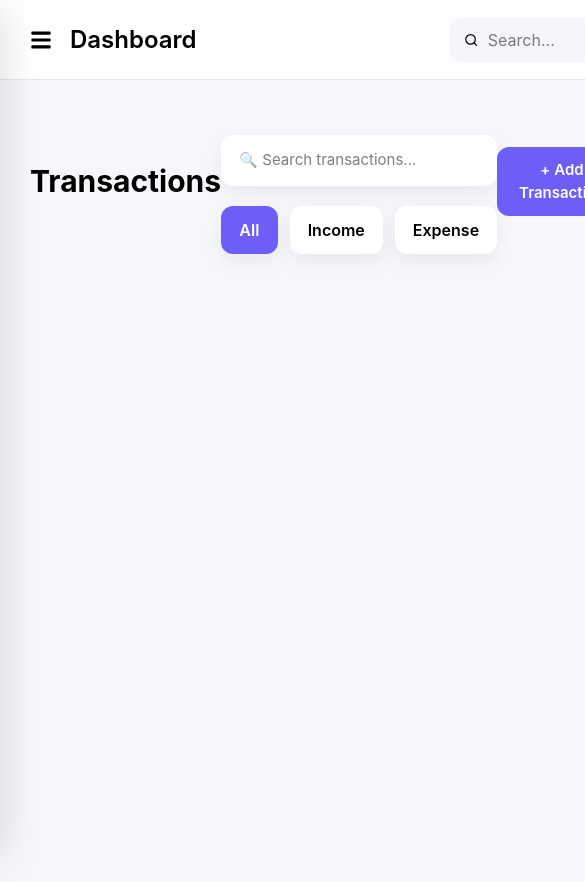
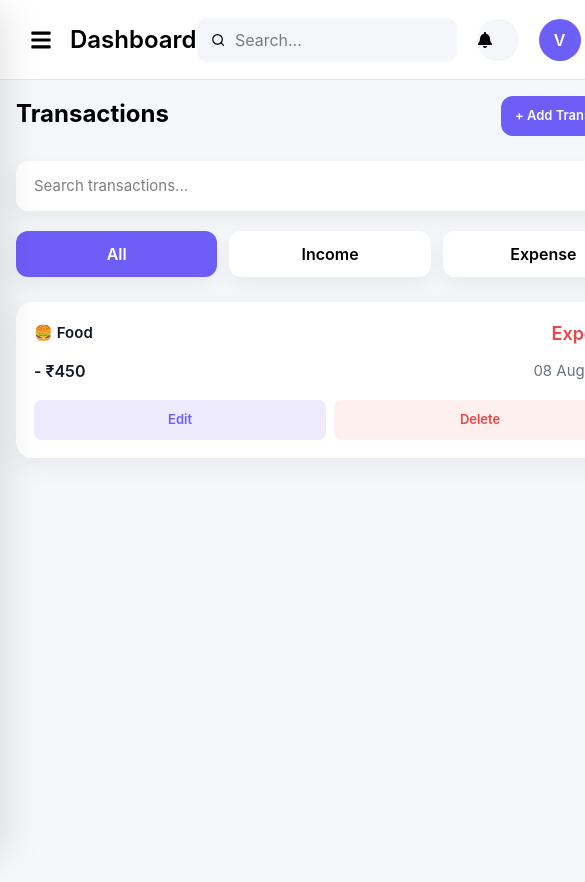
Before and after one commit to vinaymaurya-1234/FinTrack, a React (Vite) app in the folder client/: page /transactions in a window 390 px wide. Shown: the top 882 px of the page, 585 px wide, since content can reach past the window. Built offline with nearby package versions, Linux system fonts and the light colour scheme.

Commit message:
Styled transactions page

```diff
--- a/client/src/pages/Transactions.css
+++ b/client/src/pages/Transactions.css
@@ -1,136 +1,284 @@
-.transactions-page{
-    padding:30px;
-    background:#f5f7fb;
-    min-height:100vh;
+.transactions-page {
+  padding: 30px;
+  background: #f5f7fb;
+  min-height: 100vh;
 }
 
-.transactions-header{
-    display:flex;
-    justify-content:space-between;
-    align-items:center;
+/* Header */
+
+.transactions-header {
+  display: flex;
+  justify-content: space-between;
+  align-items: center;
 }
 
-.transactions-header h2{
-    font-size:30px;
-    font-weight:700;
+.transactions-header h2 {
+  font-size: 30px;
+  font-weight: 700;
+  margin: 0;
 }
 
-.add-btn{
-    border:none;
-    cursor:pointer;
+/* Add Button */
 
-    background:#6d5ef8;
-    color:white;
-
-    padding:12px 22px;
-
-    border-radius:12px;
-
-    font-size:15px;
-    font-weight:600;
-
-    transition:.3s;
+.add-btn {
+  border: none;
+  cursor: pointer;
+  background: #6d5ef8;
+  color: white;
+  padding: 12px 22px;
+  border-radius: 12px;
+  font-size: 15px;
+  font-weight: 600;
+  transition: 0.3s;
 }
 
-.add-btn:hover{
-    background:#5a4ae3;
+.add-btn:hover {
+  background: #5b4ce0;
 }
 
-/* ===========================
-   Search + Filter
-=========================== */
+/* Search + Filter */
 
-.transactions-toolbar{
-
-    margin-top:25px;
-
-    display:flex;
-    justify-content:space-between;
-    align-items:center;
-    gap:20px;
-
+.transactions-toolbar {
+  margin-top: 25px;
+  display: flex;
+  justify-content: space-between;
+  align-items: center;
+  gap: 20px;
 }
 
-.search-input{
-
-    flex:1;
-
-    padding:14px 18px;
-
-    border:none;
-
-    border-radius:12px;
-
-    background:white;
-
-    font-size:15px;
-
-    outline:none;
-
-    box-shadow:0 8px 20px rgba(0,0,0,.06);
-
+.search-input {
+  flex: 1;
+  padding: 14px 18px;
+  border: none;
+  border-radius: 12px;
+  background: white;
+  font-size: 15px;
+  outline: none;
+  box-shadow: 0 8px 20px rgba(0, 0, 0, 0.06);
 }
 
-.filter-buttons{
-
-    display:flex;
-    gap:12px;
-
+.filter-buttons {
+  display: flex;
+  gap: 12px;
 }
 
-.filter-buttons button{
-
-    border:none;
-
-    background:white;
-
-    padding:12px 18px;
-
-    border-radius:12px;
-
-    cursor:pointer;
-
-    font-weight:600;
-
-    transition:.3s;
-
-    box-shadow:0 8px 20px rgba(0,0,0,.06);
-
+.filter-buttons button {
+  border: none;
+  background: white;
+  padding: 12px 18px;
+  border-radius: 12px;
+  cursor: pointer;
+  font-weight: 600;
+  transition: 0.3s;
+  box-shadow: 0 8px 20px rgba(0, 0, 0, 0.06);
 }
 
-.filter-buttons button:hover{
-
-    background:#6d5ef8;
-    color:white;
-
+.filter-buttons button:hover {
+  background: #6d5ef8;
+  color: white;
 }
 
-.filter-buttons .active{
-
-    background:#6d5ef8;
-    color:white;
-
+.filter-buttons .active {
+  background: #6d5ef8;
+  color: white;
 }
 
-@media (max-width:768px){
+/* =========================
+   Transactions Table
+========================= */
 
-.transactions-toolbar{
-
-    flex-direction:column;
-    align-items:stretch;
-
+.transactions-table {
+  margin-top: 25px;
+  background: white;
+  border-radius: 16px;
+  overflow: hidden;
+  box-shadow: 0 8px 25px rgba(0, 0, 0, 0.06);
 }
 
-.filter-buttons{
+/* Table Header */
 
-    justify-content:space-between;
+.table-header {
+  display: grid;
+  grid-template-columns: 2fr 1.3fr 1.3fr 1.5fr 1.5fr;
+  align-items: center;
+  padding: 18px 22px;
+  background: #fafafa;
+  border-bottom: 1px solid #eeeeee;
 
+  font-size: 14px;
+  font-weight: 600;
+  color: #6b7280;
 }
 
-.filter-buttons button{
+/* Table Row */
 
-    flex:1;
+.table-row {
+  display: grid;
+  grid-template-columns: 2fr 1.3fr 1.3fr 1.5fr 1.5fr;
+  align-items: center;
 
+  padding: 20px 22px;
+
+  border-bottom: 1px solid #eeeeee;
+
+  font-size: 15px;
+  color: #111827;
 }
 
+.table-row:last-child {
+  border-bottom: none;
 }
+
+.table-row:hover {
+  background: #fafaff;
+}
+
+/* Expense */
+
+.expense {
+  color: #ef4444;
+  font-weight: 600;
+}
+
+/* Amount */
+
+.amount {
+  font-weight: 600;
+}
+
+/* Actions */
+
+.actions {
+  display: flex;
+  gap: 8px;
+}
+
+.actions button {
+  border: none;
+  cursor: pointer;
+  padding: 8px 12px;
+  border-radius: 8px;
+  font-size: 13px;
+  font-weight: 600;
+}
+
+.edit-btn {
+  background: #eeeaff;
+  color: #6d5ef8;
+}
+
+.edit-btn:hover {
+  background: #6d5ef8;
+  color: white;
+}
+
+.delete-btn {
+  background: #fff0f0;
+  color: #ef4444;
+}
+
+.delete-btn:hover {
+  background: #ef4444;
+  color: white;
+}
+
+/* =========================
+   Tablet
+========================= */
+
+@media (max-width: 900px) {
+  .transactions-page {
+    padding: 22px;
+  }
+
+  .table-header,
+  .table-row {
+    grid-template-columns: 1.7fr 1.2fr 1.2fr 1.4fr 1.5fr;
+    padding: 16px;
+  }
+}
+
+/* =========================
+   Mobile
+========================= */
+
+@media (max-width: 768px) {
+  .transactions-page {
+    padding: 16px;
+  }
+
+  .transactions-header {
+    align-items: flex-start;
+    gap: 15px;
+  }
+
+  .transactions-header h2 {
+    font-size: 24px;
+  }
+
+  .add-btn {
+    padding: 10px 14px;
+    font-size: 13px;
+  }
+
+  .transactions-toolbar {
+    flex-direction: column;
+    align-items: stretch;
+  }
+
+  .search-input {
+    width: 100%;
+    box-sizing: border-box;
+  }
+
+  .filter-buttons {
+    justify-content: space-between;
+  }
+
+  .filter-buttons button {
+    flex: 1;
+    padding: 11px 8px;
+  }
+
+  /* Mobile table becomes cards */
+
+  .table-header {
+    display: none;
+  }
+
+  .table-row {
+    display: grid;
+    grid-template-columns: 1fr 1fr;
+    gap: 12px;
+
+    padding: 18px;
+  }
+
+  .table-row > span:nth-child(1) {
+    font-weight: 600;
+  }
+
+  .table-row > span:nth-child(2) {
+    text-align: right;
+  }
+
+  .table-row > span:nth-child(3) {
+    font-size: 16px;
+    font-weight: 600;
+  }
+
+  .table-row > span:nth-child(4) {
+    text-align: right;
+    color: #6b7280;
+  }
+
+  .actions {
+    grid-column: 1 / -1;
+    margin-top: 5px;
+  }
+
+  .actions button {
+    flex: 1;
+    padding: 10px;
+  }
+}
--- a/client/src/pages/Transactions.jsx
+++ b/client/src/pages/Transactions.jsx
@@ -3,13 +3,20 @@ import "./Transactions.css";
 function Transactions() {
   return (
     <div className="transactions-page">
+
       <div className="transactions-header">
         <h2>Transactions</h2>
 
+        <button className="add-btn">
+          + Add Transaction
+        </button>
+      </div>
+
       <div className="transactions-toolbar">
+
         <input
           type="text"
-            placeholder="🔍 Search transactions..."
+          placeholder="Search transactions..."
           className="search-input"
         />
 
@@ -18,11 +25,11 @@ function Transactions() {
           <button>Income</button>
           <button>Expense</button>
         </div>
+
       </div>
 
-        <button className="add-btn">+ Add Transaction</button>
+      <div className="transactions-table">
 
-        <div className="transactions-table">
         <div className="table-header">
           <span>Category</span>
           <span>Type</span>
@@ -32,22 +39,39 @@ function Transactions() {
         </div>
 
         <div className="table-body">
-            {/* Dummy Row */}
 
           <div className="table-row">
+
             <span>🍔 Food</span>
-              <span className="expense">Expense</span>
-              <span>₹450</span>
-              <span>08 Aug 2026</span>
+
+            <span className="expense">
+              Expense
+            </span>
+
+            <span className="amount">
+              - ₹450
+            </span>
+
+            <span>
+              08 Aug 2026
+            </span>
 
             <div className="actions">
-                <button>Edit</button>
-                <button>Delete</button>
+              <button className="edit-btn">
+                Edit
+              </button>
+
+              <button className="delete-btn">
+                Delete
+              </button>
             </div>
+
           </div>
+
         </div>
+
       </div>
-      </div>
+
     </div>
   );
 }
```
Lines whose indentation alone changed are shown as unchanged.
